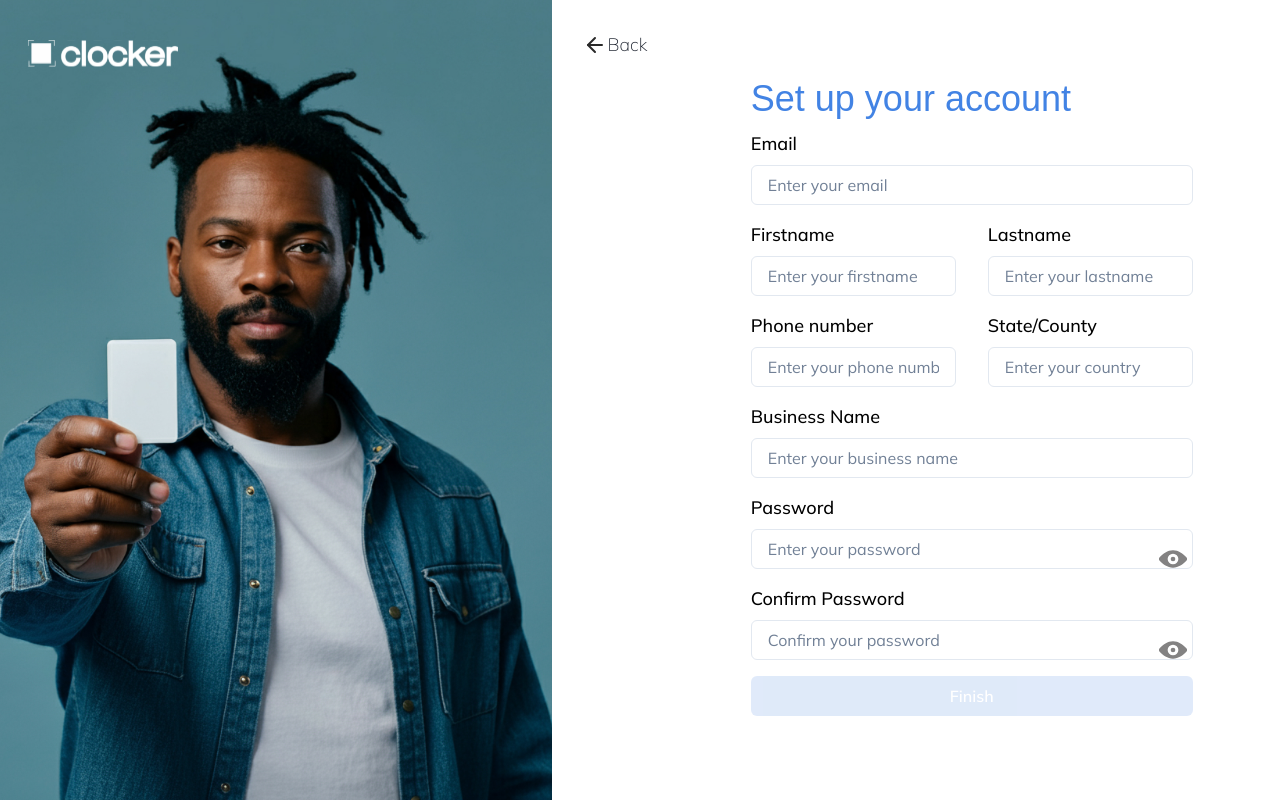
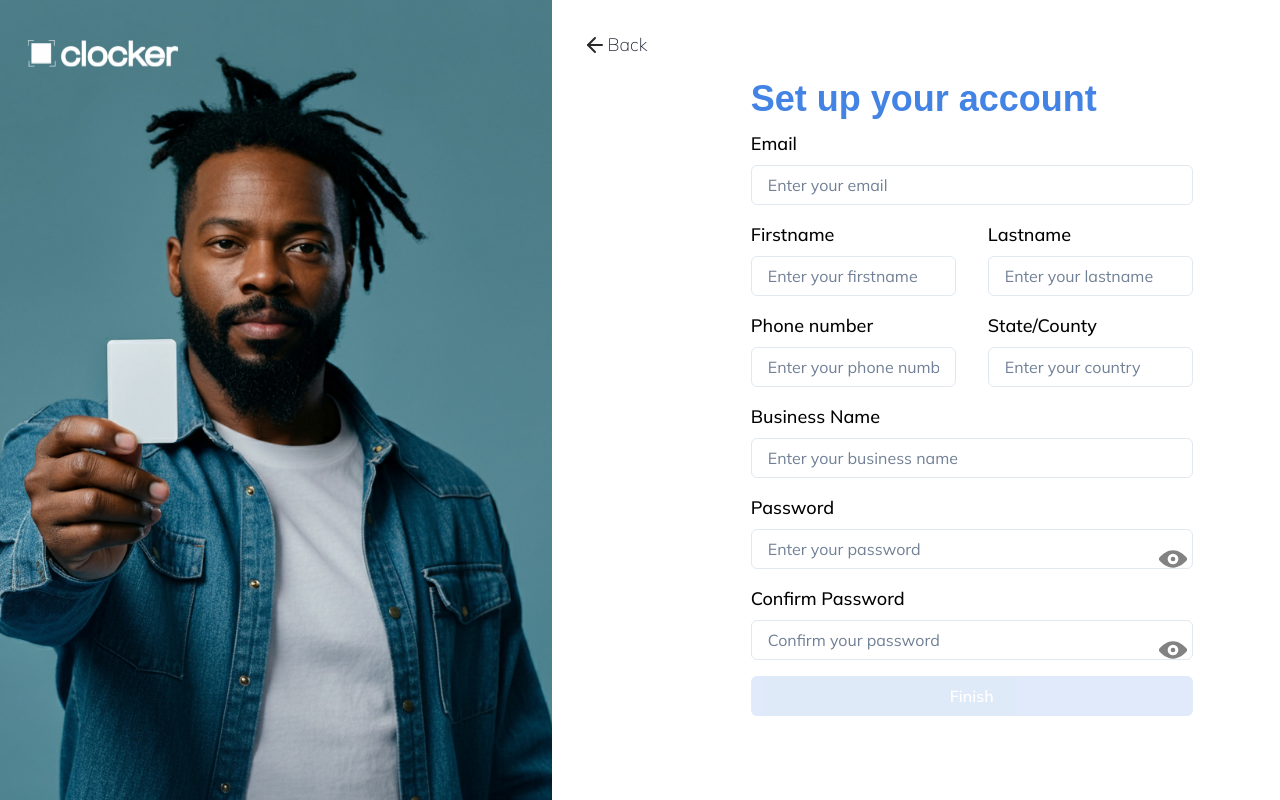
Before and after one commit to databoard-ai/merchant, a React (Vite) app: page /register in a window 1280 px wide. Built offline with nearby package versions, Linux system fonts and the light colour scheme; a web font is replaced by a local one.

Commit message:
worked on the modal

```diff
--- a/src/components/TopUpModal.jsx
+++ b/src/components/TopUpModal.jsx
@@ -44,6 +44,9 @@ function TopUpModal({ isOpen, onClose }) {
     const value = e.target.value;
     if (value === "" || /^\d*$/.test(value)) {
       setInputValue(value); // Allow empty or valid number
+      if (value) {
+        setCredits(parseInt(value, 10)); // Update credits in real-time for calculations
+      }
     }
   };
 
@@ -57,7 +60,6 @@ function TopUpModal({ isOpen, onClose }) {
     }
     setInputValue(parsedValue >= 1 ? parsedValue.toString() : "1");
   };
-
 
   return (
     <Modal isOpen={isOpen} onClose={onClose}>
@@ -105,7 +107,7 @@ function TopUpModal({ isOpen, onClose }) {
                   onChange={handleInputChange}
                   onBlur={handleBlur} // Ensure valid value on blur
                   type="text" // Allow the user to type freely
-                  width="60px"
+                  width={`${Math.max(2, inputValue.length) * 10}px`} // Dynamic width based on length
                   textAlign="center"
                   mx={4}
                 />
--- a/src/pages/signup/index.jsx
+++ b/src/pages/signup/index.jsx
@@ -96,7 +96,7 @@ const SignUpPage = () => {
               textAlign="start"
               mb={2}
               color={"#4283E4"}
-              fontWeight={"400"}
+              fontWeight={"600"}
             >
               Set up your account
             </Heading>
```
